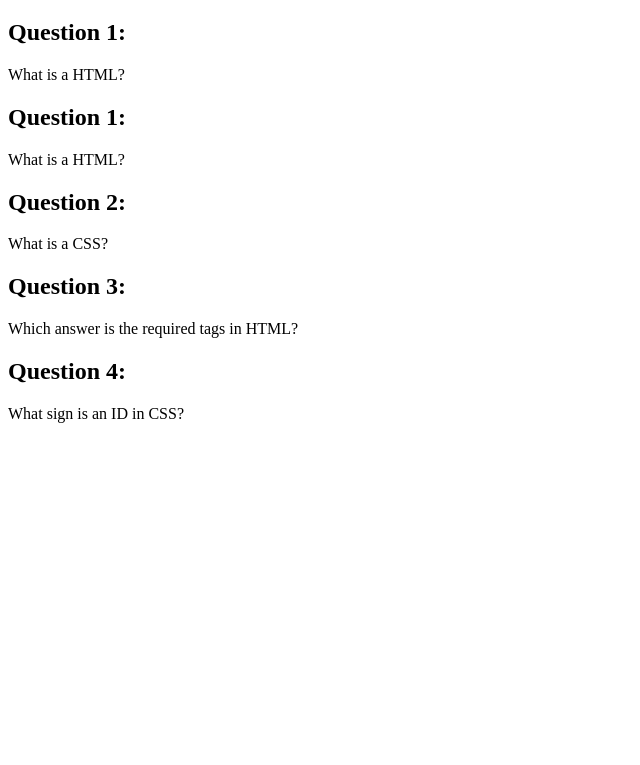
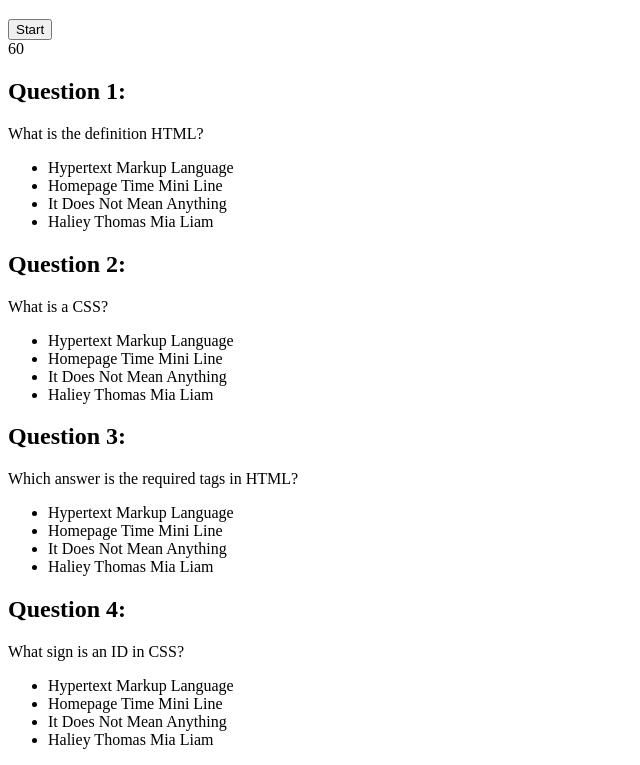
Before and after one commit to taycannon/Coding-Quiz, a plain HTML site: page index.html in a window 1280 px wide. Shown: the part 61-826 px from the top of the page, without its empty margins (0-640 px from the left). Before the commit the page ends 800 px from the top, so only its background shows below. Drawn offline with Linux system fonts and the light colour scheme.

Commit message:
added to html questions and which answer

```diff
--- a/index.html
+++ b/index.html
@@ -3,29 +3,54 @@
 <head>
     <meta charset="UTF-8">
     <meta name="viewport" content="width=device-width, initial-scale=1.0">
-
     <title>Coding Quiz Game</title>
 </head>
 <body>
     <h1>Do you know your Code?</h1>
+<button>Start</button>
+<div id="timer">60</div>
+<div id="hide questions"></div>
     <h2>Question 1:</h2>
-        <p>What is a HTML?</p>
+        <p>What is the definition HTML?</p>
+            <ul>
+                <li onclick="checkAnswer(this)">Hypertext Markup Language</li>
+                <li onclick="checkAnswer(this)">Homepage Time Mini Line</li>
+                <li onclick="checkAnswer(this)">It Does Not Mean Anything</li>
+                <li onclick="checkAnswer(this)">Haliey Thomas Mia Liam</li>
+            </ul>
+
+    <h2>Question 2:</h2>
+        <p>What is a CSS?</p>
+        <ul>
+            <li onclick="checkAnswer(this)">Hypertext Markup Language</li>
+            <li onclick="checkAnswer(this)">Homepage Time Mini Line</li>
+            <li onclick="checkAnswer(this)">It Does Not Mean Anything</li>
+            <li onclick="checkAnswer(this)">Haliey Thomas Mia Liam</li>
+        </ul>
+
+    <h2>Question 3:</h2>
+        <p>Which answer is the required tags in HTML?</p>
+        <ul>
+            <li onclick="checkAnswer(this)">Hypertext Markup Language</li>
+            <li onclick="checkAnswer(this)">Homepage Time Mini Line</li>
+            <li onclick="checkAnswer(this)">It Does Not Mean Anything</li>
+            <li onclick="checkAnswer(this)">Haliey Thomas Mia Liam</li>
+        </ul>
+
+    <h2>Question 4:</h2>
+        <p>What sign is an ID in CSS?</p>
+        <ul>
+            <li onclick="checkAnswer(this)">Hypertext Markup Language</li>
+            <li onclick="checkAnswer(this)">Homepage Time Mini Line</li>
+            <li onclick="checkAnswer(this)">It Does Not Mean Anything</li>
+            <li onclick="checkAnswer(this)">Haliey Thomas Mia Liam</li>
+        </ul>
 
 
-        <h2>Question 1:</h2>
-        <p>What is a HTML?</p>
 
 
-        <h2>Question 2:</h2>
-        <p>What is a CSS?</p>
 
 
-        <h2>Question 3:</h2>
-        <p>Which answer is the required tags in HTML?</p>
-
-
-        <h2>Question 4:</h2>
-        <p>What sign is an ID in CSS?</p>
 
     <script src="./script.js"></script>
 </body>
```
Also changed, not shown: 1 other file.
